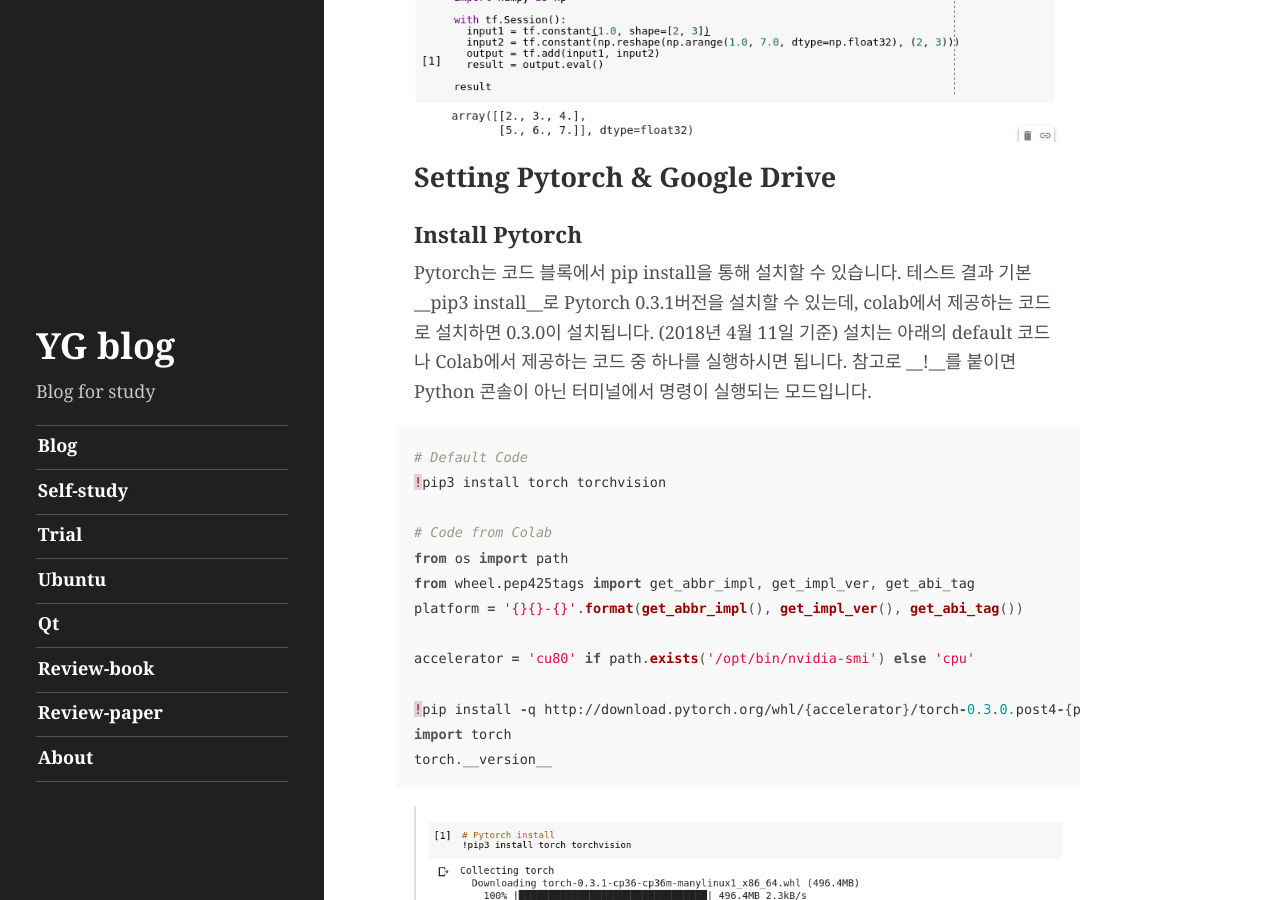
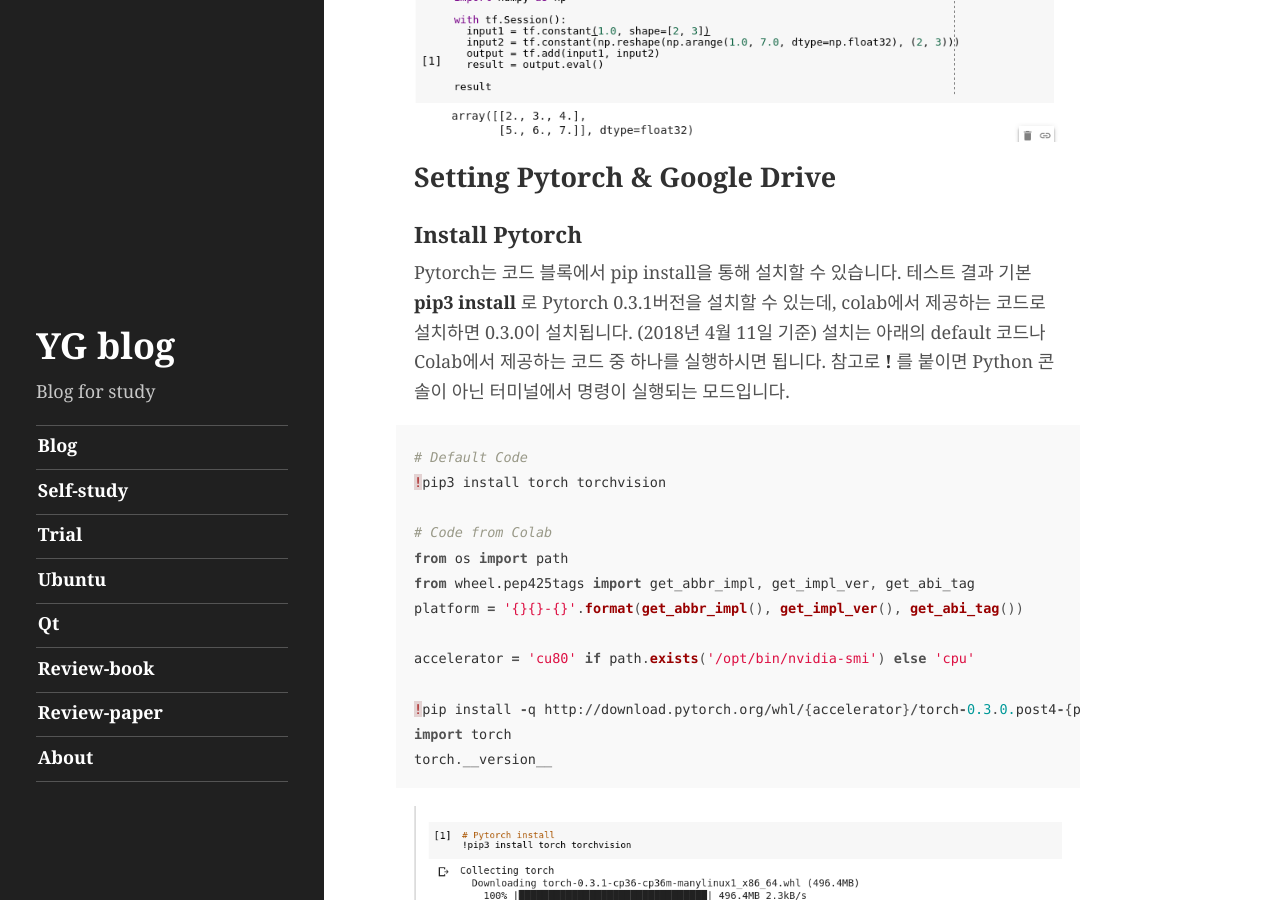
Before and after one commit to youngguncho/youngguncho.github.io, a Jekyll site: the page built from _posts/Trial/2017-04-11-Colab-setup.md, in a window 1280 px wide and 900 px high, scrolled down 3209 px. Built offline with Jekyll 4.4.1, drawn with Linux system fonts in a browser that asks for light colours; comment, search, counter and statistics services are not loaded; some of the changed text lies outside the part shown.

Commit message:
fix missing parts

````diff
--- a/_posts/Trial/2017-04-11-Colab-setup.md
+++ b/_posts/Trial/2017-04-11-Colab-setup.md
@@ -10,7 +10,7 @@
 
 
 ## Google, Colab!
-구글 Colaboratory, Colab은 무엇인고 하니, 우선 제공되는 설명을 보아하면 __텍스트, 코드, 코드 출력을 하나의 공동작업 문서로 통합해주는 데이터 분석 도구입니다.__ 하고 표현하고 있습니다. 쉽게 이해하자면, __구글에서 제공하는 무료 딥러닝 클라우드 서비스__ 라고 이해할 수 있습니다. 즉, __Google Colab__은 jupyter 노트북 기반으로 딥러닝 서버를 이용할 수 있는 서비스이죠. 아래 그림과 같은 __Tesla K80 GPU__를 이용할 수 있으며, Python 언어 기반으로 기본적으로 [Tensorflow](https://www.tensorflow.org/) 및 numpy와 같은 라이브러리가 셋업되어 있지만 추가적으로 [Keras](https://keras.io/)나 [Pytorch](http://pytorch.org/)등의 다른 라이브러리도 설치하여 사용할 수 있습니다.
+구글 Colaboratory, Colab은 무엇인고 하니, 우선 제공되는 설명을 보아하면 __텍스트, 코드, 코드 출력을 하나의 공동작업 문서로 통합해주는 데이터 분석 도구입니다.__ 하고 표현하고 있습니다. 쉽게 이해하자면, __구글에서 제공하는 무료 딥러닝 클라우드 서비스__ 라고 이해할 수 있습니다. 즉, __Google Colab__ 은 jupyter 노트북 기반으로 딥러닝 서버를 이용할 수 있는 서비스이죠. 아래 그림과 같은 __Tesla K80 GPU__ 를 이용할 수 있으며, Python 언어 기반으로 기본적으로 [Tensorflow](https://www.tensorflow.org/) 및 numpy와 같은 라이브러리가 셋업되어 있지만 추가적으로 [Keras](https://keras.io/)나 [Pytorch](http://pytorch.org/)등의 다른 라이브러리도 설치하여 사용할 수 있습니다.
 
 <img align="middle" src="/image/posts/Trial/2018-04-11-Colab-setup/colab.png" width="70%">
 
@@ -23,7 +23,7 @@
 <img align="middle" src="/image/posts/Trial/2018-04-11-Colab-setup/colab0.png" width="100%">
 
 
-그럼 __colab__ 폴더로 가서 마우스 오른쪽 버튼을 클릭! __더보기->Colaboratory__를 추가줍니다. 만약 Colaboratory가 없다면 __연결할 앱 더보기__ 를 선택해서 Google Colaboratory를 연결합니다.
+그럼 __colab__ 폴더로 가서 마우스 오른쪽 버튼을 클릭! __더보기->Colaboratory__ 를 추가줍니다. 만약 Colaboratory가 없다면 __연결할 앱 더보기__ 를 선택해서 Google Colaboratory를 연결합니다.
 <img align="middle" src="/image/posts/Trial/2018-04-11-Colab-setup/colab0-1.png" width="100%">
 
 
@@ -46,8 +46,8 @@
 
 ## Setting Pytorch & Google Drive
 ### Install Pytorch
-Pytorch는 코드 블록에서 pip install을 통해 설치할 수 있습니다. 테스트 결과 기본 __pip3 install__로 Pytorch 0.3.1버전을 설치할 수 있는데, colab에서 제공하는 코드로 설치하면 0.3.0이 설치됩니다. (2018년 4월 11일 기준)
-설치는 아래의 default 코드나 Colab에서 제공하는 코드 중 하나를 실행하시면 됩니다. 참고로 __!__를 붙이면 Python 콘솔이 아닌 터미널에서 명령이 실행되는 모드입니다.
+Pytorch는 코드 블록에서 pip install을 통해 설치할 수 있습니다. 테스트 결과 기본 __pip3 install__ 로 Pytorch 0.3.1버전을 설치할 수 있는데, colab에서 제공하는 코드로 설치하면 0.3.0이 설치됩니다. (2018년 4월 11일 기준)
+설치는 아래의 default 코드나 Colab에서 제공하는 코드 중 하나를 실행하시면 됩니다. 참고로 __!__ 를 붙이면 Python 콘솔이 아닌 터미널에서 명령이 실행되는 모드입니다.
 
 ```python
 # Default Code
````
